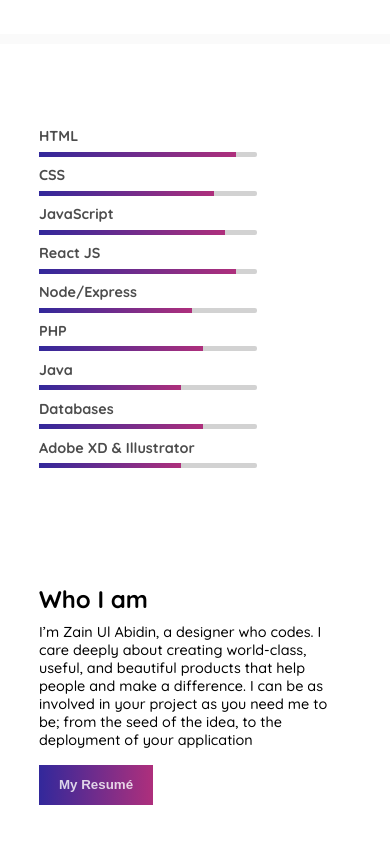
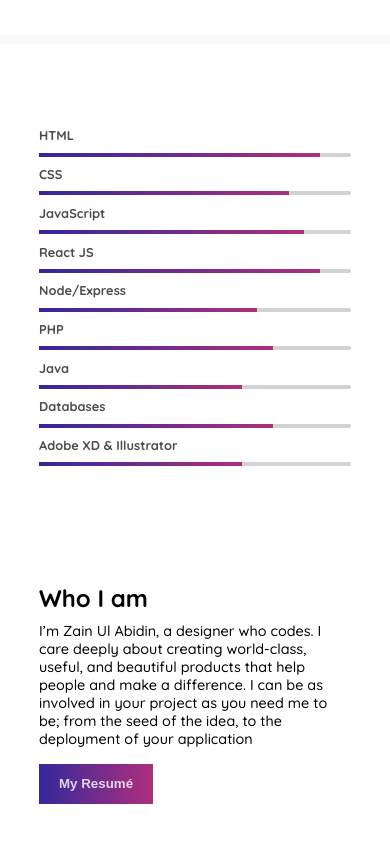
Before and after one commit to khzainulabidin/portfolio, a React (Create React App) app: page / in a window 390 px wide. Shown: the part 800-1644 px from the top of the page. Built offline with nearby package versions, Linux system fonts and the light colour scheme.

Commit message:
CSS fixes

```diff
--- a/src/components/styles/Portfolio.module.scss
+++ b/src/components/styles/Portfolio.module.scss
@@ -41,6 +41,10 @@
     width: fit-content;
     height: fit-content;
     padding: 1%;
+
+    @media all and (max-width: 990px) {
+      padding: 2%;
+    }
   }
 
   .loadMoreBtn:hover{
--- a/src/components/styles/ProgressBar.module.scss
+++ b/src/components/styles/ProgressBar.module.scss
@@ -4,9 +4,19 @@
   width: 70%;
   margin-top: 3%;
 
+  @media all and (max-width: 990px) {
+    width: 100%;
+  }
+
   .title{
     font-size: 0.9rem;
     color: rgba(0, 0, 0, 0.7);
+    margin-top: 0;
+
+    @media all and (max-width: 990px) {
+      font-size: 0.8rem;
+      margin-top: 3%;
+    }
 
   }
 
@@ -15,6 +25,11 @@
     background: rgba(210, 210, 210);
     height: 5px;
     border-radius: 2px;
+    margin-top: 0;
+
+    @media all and (max-width: 990px) {
+      height: 4px;
+    }
   }
 
   .progress{
@@ -23,6 +38,10 @@
     height: 5px;
     transition: 0.3s;
     transform: scale(1);
+
+    @media all and (max-width: 990px) {
+      height: 4px;
+    }
   }
 
   .progress:hover{
```
